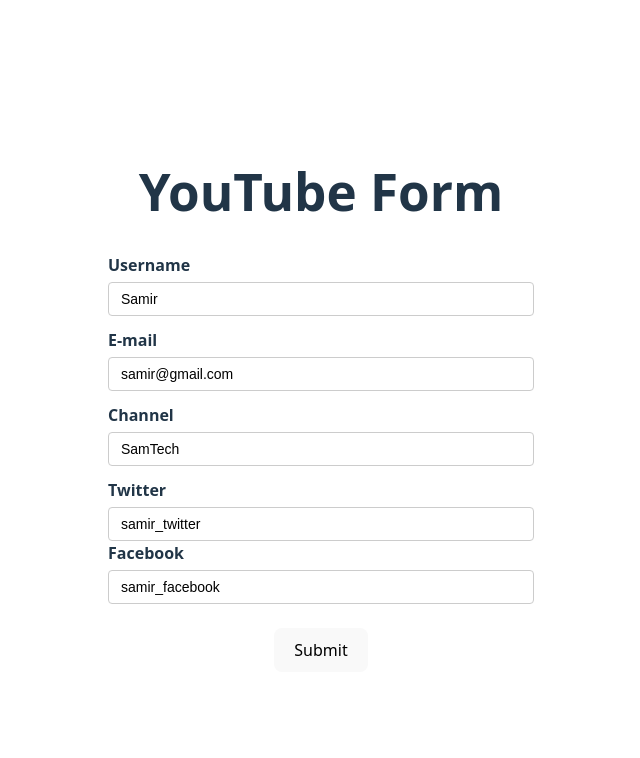
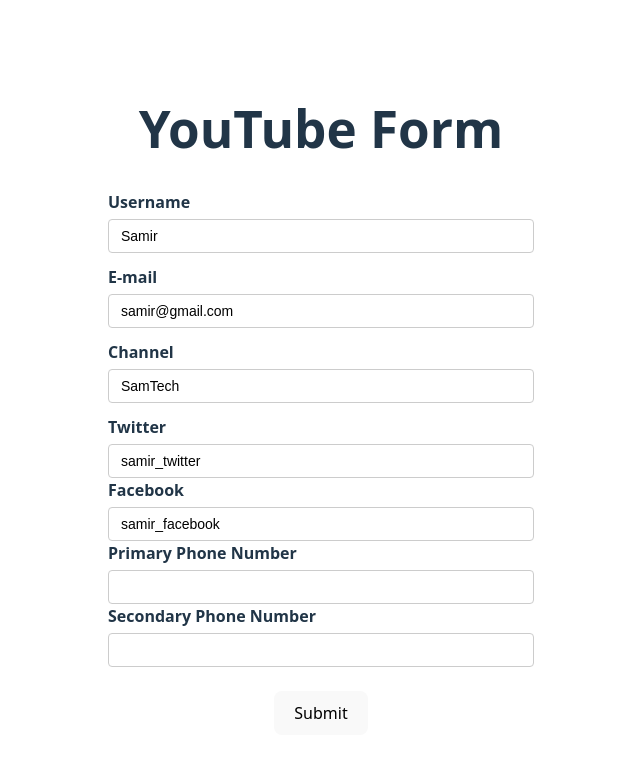
Before and after one commit to sa-mamun/react-hook-form-demo, a React (Vite) app: page / in a window 1280 px wide. Shown: the top 758 px of the page, without its empty margins (319-959 px from the left). Built offline with nearby package versions, Linux system fonts and the light colour scheme.

Commit message:
Array submit

```diff
--- a/src/components/YouTubeForm.tsx
+++ b/src/components/YouTubeForm.tsx
@@ -8,7 +8,8 @@
     social: {
         twitter: string;
         facebook: string;
-    }
+    };
+    phoneNumbers: string[];
 };
 
 const YouTubeForm = () => {
@@ -21,7 +22,8 @@
             social: {
                 twitter: "samir_twitter",
                 facebook: "samir_facebook"
-            }
+            },
+            phoneNumbers: ["", ""]
         }
     });
     const { register, control, handleSubmit, formState } = form;
@@ -78,7 +80,13 @@
                 <input type="text" id="twitter" {...register("social.twitter")} />
 
                 <label htmlFor="facebook">Facebook</label>
-                <input type="text" id="facebook" {...register("social.facebook")} /><br />
+                <input type="text" id="facebook" {...register("social.facebook")} />
+
+                <label htmlFor="primary-phone">Primary Phone Number</label>
+                <input type="text" id="primary-phone" {...register("phoneNumbers.0")} />
+
+                <label htmlFor="secondary-phone">Secondary Phone Number</label>
+                <input type="text" id="secondary-phone" {...register("phoneNumbers.1")} /><br />
 
                 <button>Submit</button>
             </form>
```
